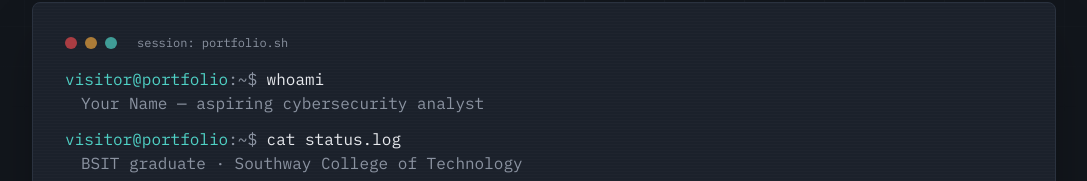
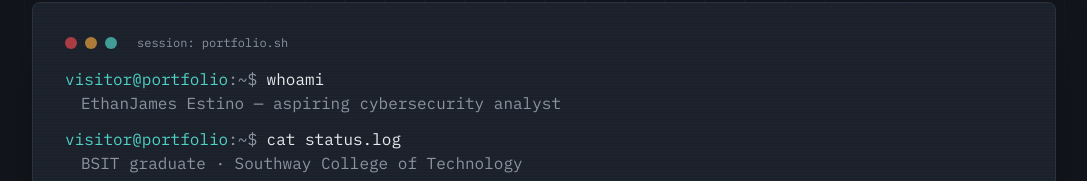
Before and after one commit to Syloms/Portfolio, a Next.js app: page / in a window 1280 px wide. Shown: the part 147-328 px from the top of the page, without its empty margins (96-1183 px from the left). Built offline with nearby package versions, Linux system fonts and the light colour scheme.

Commit message:
hero.tsx changes

```diff
--- a/components/Hero.tsx
+++ b/components/Hero.tsx
@@ -3,7 +3,7 @@
 import { useEffect, useState } from "react";
 
 const LINES = [
-  { prompt: "whoami", output: "Your Name — aspiring cybersecurity analyst" },
+  { prompt: "whoami", output: "EthanJames Estino — aspiring cybersecurity analyst" },
   { prompt: "cat status.log", output: "BSIT graduate · Southway College of Technology" },
   { prompt: "ls ./currently-doing", output: "picoCTF exercises, foundational security labs" },
 ];
```
